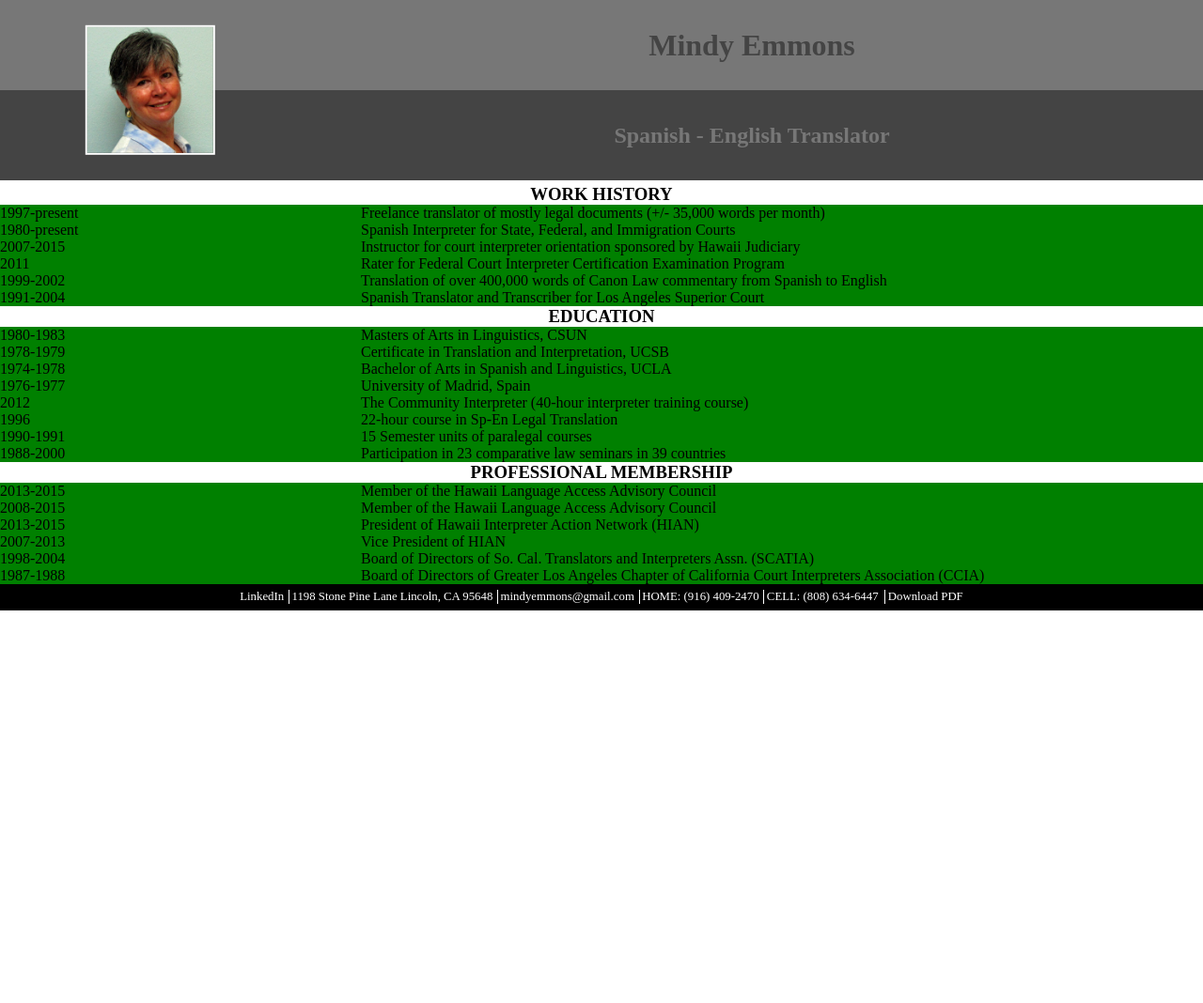
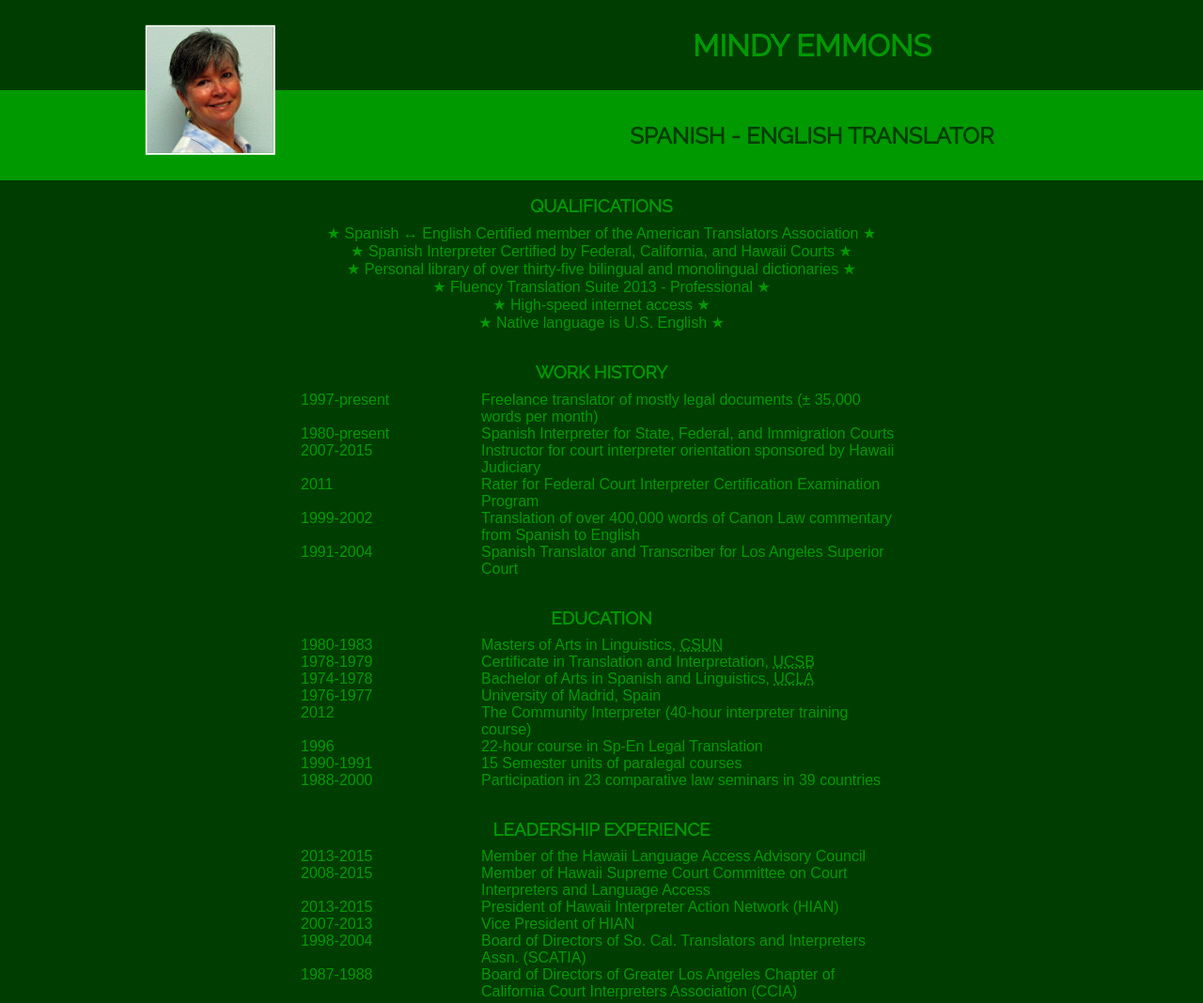
Before and after one commit to jameyia/mindy_emmons, a plain HTML site: page index.html in a window 1280 px wide. Shown: the top 1068 px of the page at 94% size. Before the commit the page ends 800 px from the top, so only its background shows below. Drawn offline with Linux system fonts and the light colour scheme; a web font is replaced by a local one.

Commit message:
Changed Color Scheme/font

```diff
--- a/css/base.css
+++ b/css/base.css
@@ -6,12 +6,12 @@
 */
 
 header {
-	min-height: 12em;
+	height: 12em;
 	width: 100%;
 }
 
 .pic {
-	width: 25%;
+	width: 35%;
 	display: inline-block;
 	background: green;
 	height: 12em;
@@ -19,24 +19,38 @@ header {
 }
 
 .level1 {
-	background: #777777;
-	color: #444444;
+	/*
+	background: #444444;
+	color: #777777;
+	*/
+
+	background: #003D00;
+	color: #009900;
+
 	height: 6em;
 }
 
 .level2 {
-	background: #444444;
-	color: #777777;
+	/*
+	background: #777777;
+	color: #444444;
+	*/
+
+	background: #009900;
+	color: #003D00;
+
 	height: 6em;
 }
 
 .name {
-	width: 75%;
+	width: 65%;
 	display: inline-block;
 	text-align: center;
 	background: green;
 	height: 12em;
 
+	font-family: 'raleway', cursive;
+	font-weight: bold;
 	/* NECESSARY */
 	vertical-align: top;
 }
@@ -44,6 +58,11 @@ header {
 .prof, .title {
 	position: relative;
 }
+
+/*
+.prof {font-family: 'Droid Serif', serif;}
+.title{font-family: 'Coda', cursive;}
+*/
 
 .level1 h1, .level2 h2 {
 	position: absolute;
@@ -69,18 +88,41 @@ header {
 
 /* === RESUME === */
 
+main {
+	/*
+	background: #444444;
+	color: #777777;
+	*/
+	background: #003D00;
+	color: #009900;
+
+
+
+	padding: 1em 25%;
+}
+
 h3 {
 	text-align: center;
+	font-family: 'Raleway', sans-serif;
+	margin-bottom: 0.5em;
+}
+
+.resume-section {
+	margin-bottom: 2em;
+	font-family: 'Droid Sans', sans-serif;
+}
+.resume-section:last-child {
+	margin-bottom: 0;
 }
 
 .resume-section ul {
 	width: 100%;
-	background: green;
 }
 
 .resume-section li {
 	display: inline-block;
 	text-align: left;
+	vertical-align: top;
 }
 
 .resume-section li.time {
@@ -89,6 +131,15 @@ h3 {
 
 .resume-section li.description {
 	width: 70%;
+}
+
+#qualifications ul {
+	text-align: center;
+}
+
+#qualifications li {
+	display: block;
+	text-align: center;
 }
 
 /* === FOOTER === */
@@ -109,7 +160,7 @@ footer ul {
 footer li {
 	display: inline-block;
 	padding: 0 0.2em;
-	border-left: 1px solid #FFFFFF;
+	border-left: 1px solid #009900;
 	margin-left: -1px;
 }
 
@@ -118,7 +169,36 @@ footer li:first-child {
 	margin-left: 0;
 }
 
-@media only screen and (max-width: 44em)
+footer a:link,
+footer a:visited,
+footer a:hover,
+footer a:active,
+footer a:focus {
+	color: #009900;
+	text-decoration: none;
+	outline: 0;
+}
+
+footer a:focus {color: lime;}
+footer a:hover {color: #FFFFFF;}
+
+@media only screen and (max-width: 75em)
 {
+	main {
+		padding: 1em 10%;
+	}
+}
 
+@media only screen and (max-width: 40em)
+{
+	main {
+		padding: 1em 4%;
+	}
 }
+
+@media only screen and (max-width: 22.5em)
+{
+	#qualifications li {
+		padding-bottom: 1em;
+	}
+}
--- a/index.html
+++ b/index.html
@@ -6,6 +6,8 @@
 	<meta name="viewport" content="device-width, initial-scale=1" />
 	<meta name="description" content="" />
 	<meta name="keywords" content="" />
+
+	<link href='http://fonts.googleapis.com/css?family=Droid+Serif|Coda|Raleway|Droid+Sans' rel='stylesheet' type='text/css'>
 
 	<link rel="stylesheet" href="css/normalize.css" />
 	<link rel="stylesheet" href="css/base.css" />
@@ -21,18 +23,29 @@
 		</div><!--
 		--><div class="name">
 			<div class="prof level1">
-				<h1>Mindy Emmons</h1>
+				<h1>MINDY EMMONS</h1>
 			</div>
 			<div class="title level2">
-				<h2>Spanish - English Translator</h2>
+				<h2>SPANISH - ENGLISH TRANSLATOR</h2>
 			</div>
 		</div>
 	</header>
 	<main role="main">
+		<div class="resume-section" id="qualifications">
+		<h3>QUALIFICATIONS</h3>
+		<ul>
+			<li>&#9733; Spanish &harr; English Certified member of the American Translators Association &#9733;</li>
+			<li>&#9733; Spanish Interpreter Certified by Federal, California, and Hawaii Courts &#9733;</li>
+			<li>&#9733; Personal library of over thirty-five bilingual and monolingual dictionaries &#9733;</li>
+			<li>&#9733; Fluency Translation Suite 2013 - Professional &#9733;</li>
+			<li>&#9733; High-speed internet access &#9733;</li>
+			<li>&#9733; Native language is U.S. English &#9733;</li>
+		</ul>
+		</div>
 		<div class="resume-section" id="work-history">
 			<h3>WORK HISTORY</h3>
 			<ul>
-				<li class="time">1997-present</li><li class="description">Freelance translator of mostly legal documents (+/- 35,000 words per month)</li>
+				<li class="time">1997-present</li><li class="description">Freelance translator of mostly legal documents (&#0177; 35,000 words per month)</li>
 			</ul>
 			<ul><li class="time">1980-present</li><li class="description">Spanish Interpreter for State, Federal, and Immigration Courts</li></ul>
 			<ul><li class="time">2007-2015</li><li class="description">Instructor for court interpreter orientation sponsored by Hawaii Judiciary</li></ul>
@@ -47,9 +60,9 @@
 
 		<div class="resume-section" id="education">
 			<h3>EDUCATION</h3>
-			<ul><li class="time">1980-1983</li><li class="description">Masters of Arts in Linguistics, CSUN</li></ul>
-			<ul><li class="time">1978-1979</li><li class="description">Certificate in Translation and Interpretation, UCSB</li></ul>
-			<ul><li class="time">1974-1978</li><li class="description">Bachelor of Arts in Spanish and Linguistics, UCLA</li></ul>
+			<ul><li class="time">1980-1983</li><li class="description">Masters of Arts in Linguistics, <abbr title="California State University, Northridge">CSUN</abbr></li></ul>
+			<ul><li class="time">1978-1979</li><li class="description">Certificate in Translation and Interpretation, <abbr title="University of California, Santa Barbara">UCSB</abbr></li></ul>
+			<ul><li class="time">1974-1978</li><li class="description">Bachelor of Arts in Spanish and Linguistics, <abbr title="University of California, Los Angeles">UCLA</abbr></li></ul>
 			<ul><li class="time">1976-1977</li><li class="description">University of Madrid, Spain</li></ul>
 			<ul><li class="time">2012</li><li class="description">The Community Interpreter (40-hour interpreter training course)</li></ul>
 			<ul><li class="time">1996</li><li class="description">22-hour course in Sp-En Legal Translation</li></ul>
@@ -57,10 +70,10 @@
 			<ul><li class="time">1988-2000</li><li class="description">Participation in 23 comparative law seminars in 39 countries</li></ul>
 		</div>
 
-		<div class="resume-section" id="professional-membership">
-			<h3>PROFESSIONAL MEMBERSHIP</h3>
+		<div class="resume-section" id="leadership-experience">
+			<h3>LEADERSHIP EXPERIENCE</h3>
 			<ul><li class="time">2013-2015</li><li class="description">Member of the Hawaii Language Access Advisory Council</li></ul>
-			<ul><li class="time">2008-2015</li><li class="description">Member of the Hawaii Language Access Advisory Council</li></ul>
+			<ul><li class="time">2008-2015</li><li class="description">Member of Hawaii Supreme Court Committee on Court Interpreters and Language Access</li></ul>
 			<ul><li class="time">2013-2015</li><li class="description">President of Hawaii Interpreter Action Network (HIAN)</li></ul>
 			<ul><li class="time">2007-2013</li><li class="description">Vice President of HIAN</li></ul>
 			<ul><li class="time">1998-2004</li><li class="description">Board of Directors of So. Cal. Translators and Interpreters Assn. (SCATIA)</li></ul>
@@ -70,12 +83,9 @@
 	<footer>
 		<!-- Address, contact, etc -->
 		<ul>
-			<li>LinkedIn</li>
-			<li>1198 Stone Pine Lane Lincoln, CA 95648</li>
-			<li>mindyemmons@gmail.com</li>
-			<li>HOME: (916) 409-2470</li>
-			<li>CELL: (808) 634-6447<li>
-			<li>Download PDF</li>
+			<li><a href="https://www.linkedin.com/pub/mindy-emmons/2a/9aa/259">LinkedIn</a></li>
+			<li><a href="mailto:mindyemmons@gmail.com">mindyemmons@gmail.com</a></li>
+			<li><a href="resume/me.pdf" download>Download PDF</a></li>
 		</ul>
 	</footer>
 </body>
```
Also changed, not shown: 1 other file.
